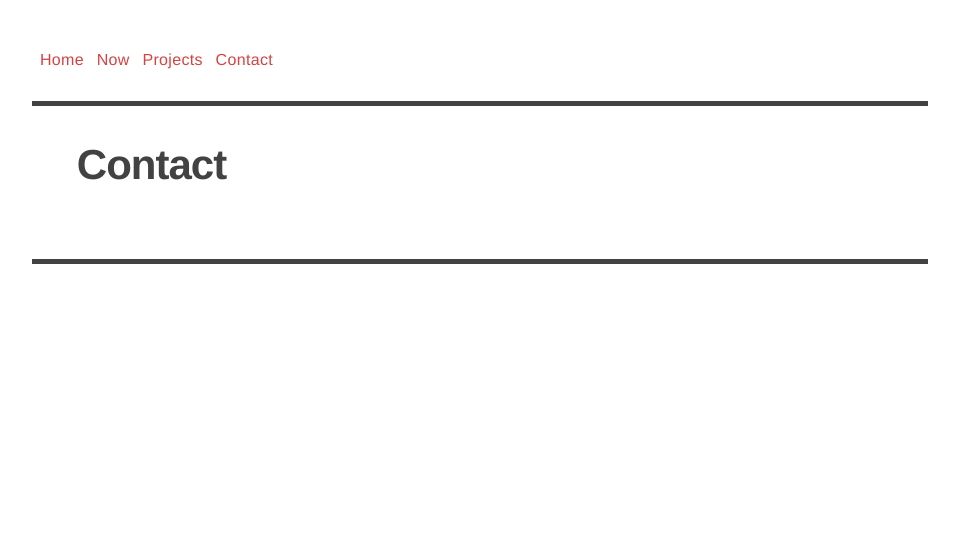
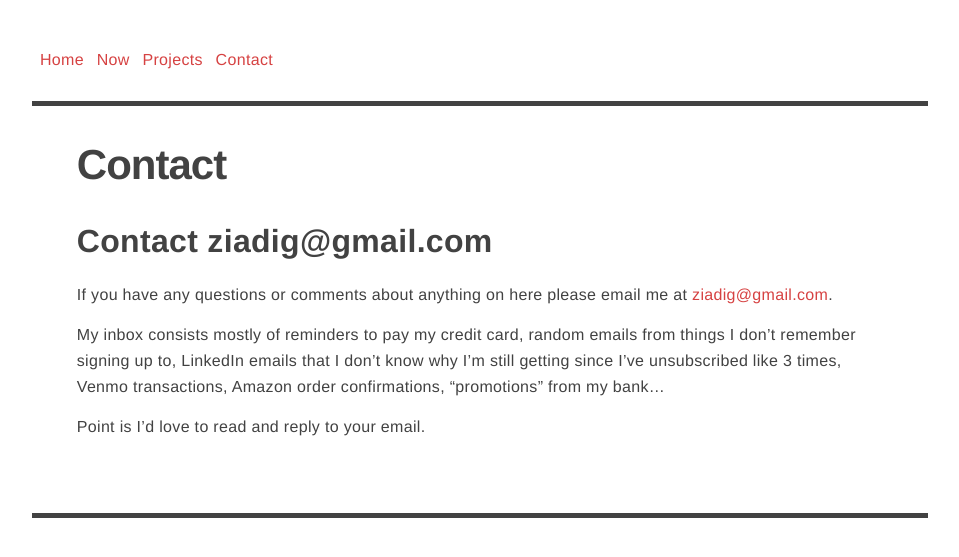
Before and after one commit to frankiecd86/windespair, a Jekyll site: the page built from contact.md, in a window 1280 px wide. Shown: the top 557 px of the page, without its empty margins (160-1119 px from the left). Built offline with Jekyll 4.4.1, drawn with Linux system fonts in a browser that asks for light colours.

Commit message:
Added contact and projects page

```diff
--- a/_config.yml
+++ b/_config.yml
@@ -6,7 +6,7 @@
 # 'jekyll serve'. If you change this file, please restart the server process.
 
 # Site settings
-title: Win Despair
+title: WinDespair
 email: ziadig@gmail.com
 description: > # this means to ignore newlines until "baseurl:"
   Hi, I'm Gonzalo. I write and I code.
--- a/_includes/head.html
+++ b/_includes/head.html
@@ -5,7 +5,7 @@
 
    {% seo title=false %}
 
- <title>{% if page.title %}{{ page.title }} | WinDespair{% else %}{{ site.title }} | WinDespair{% endif %}</title>
+ <title>{% if page.title %}{{ page.title }} | {{ site.title }}{% else %}{{ site.title }} | Gonzalo Ziadi{% endif %}</title>
 
  <link rel="shortcut icon" type="image/x-icon" href="/favicon.ico?">
 
--- a/contact.md
+++ b/contact.md
@@ -3,3 +3,10 @@ layout: page
 title: Contact
 permalink: /contact/
 ---
+## Contact ziadig@gmail.com
+
+If you have any questions or comments about anything on here please email me at [ziadig@gmail.com](mailto:ziadig@gmail.com).
+
+My inbox consists mostly of reminders to pay my credit card, random emails from things I don't remember signing up to, LinkedIn emails that I don't know why I'm still getting since I've unsubscribed like 3 times, Venmo transactions, Amazon order confirmations, "promotions" from my bank...
+
+Point is I'd love to read and reply to your email.
```
Also changed, not shown: now.md (+6 -2 lines), projects.md (+1 -0 lines).
